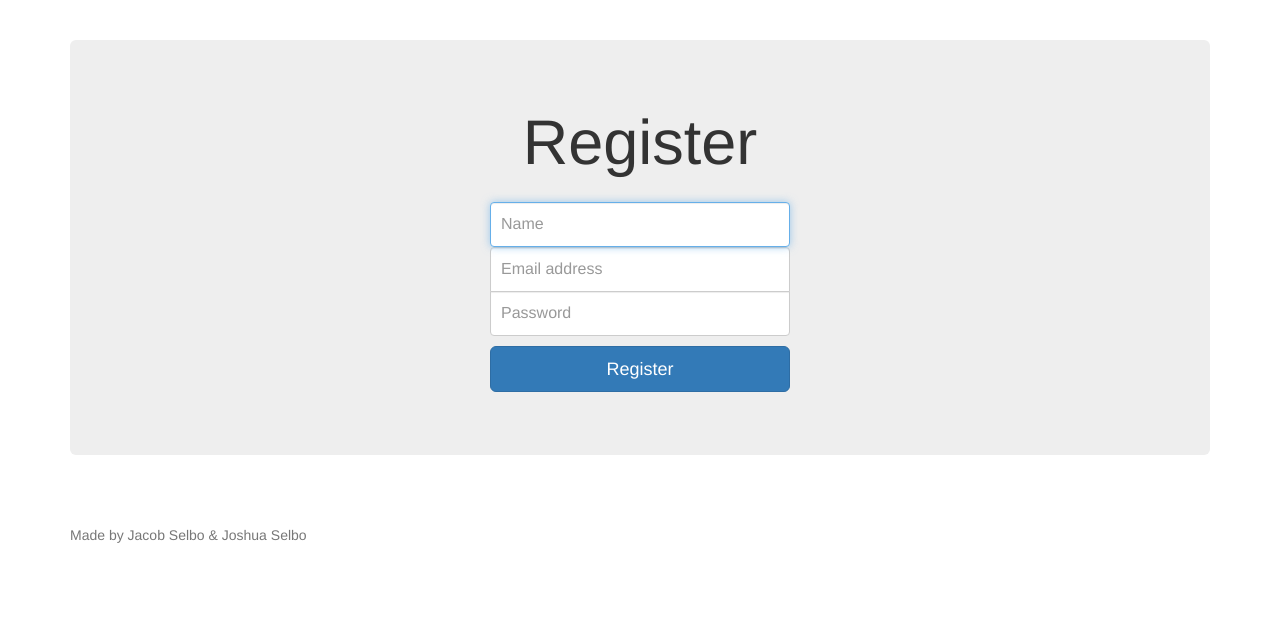
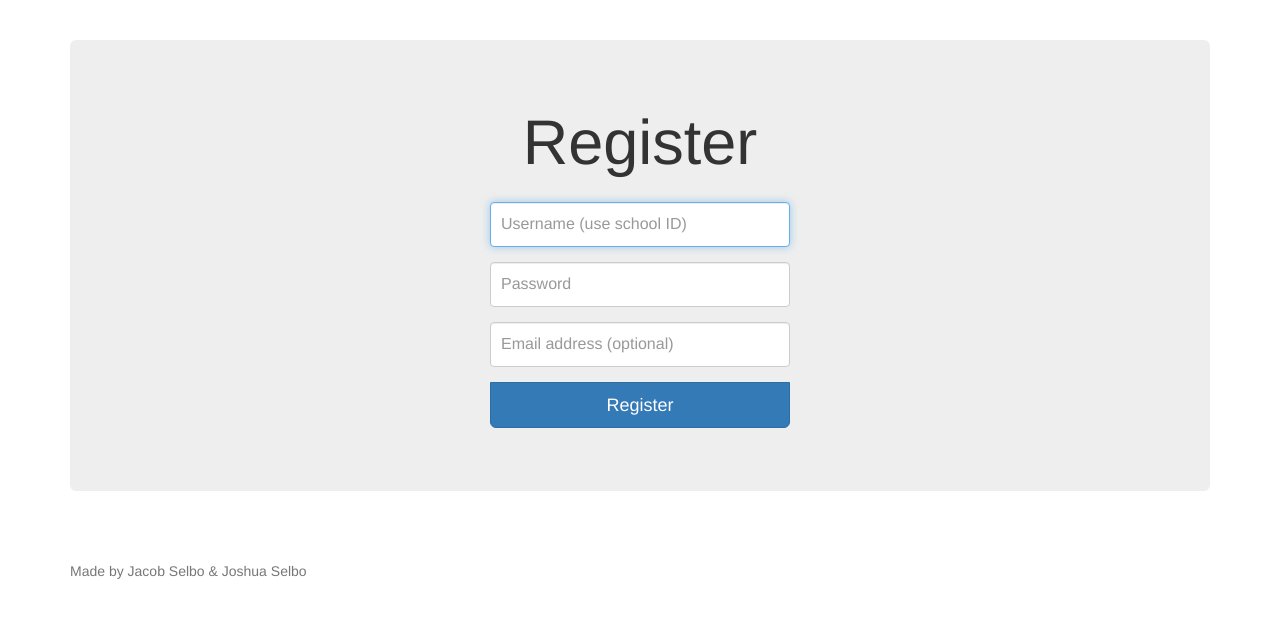
Before and after one commit to jselbo/book-checkin, a Flask app: page /register in a window 1280 px wide. Shown: the part 52-670 px from the top of the page. Run offline with Flask 2, Linux system fonts and the light colour scheme; some libraries are stand-ins or nearby versions.

Commit message:
Implementing some register Javascript

```diff
--- a/app.py
+++ b/app.py
@@ -26,20 +26,26 @@ def login():
 def checkin():
   return render_template('checkin.html')
 
-@app.route('/do_sign_up', methods=['POST'])
+@app.route('/do_register', methods=['POST'])
 def do_sign_up():
-  name = request.form['inputName']
+  username = request.form['inputName']
+  password = request.form['inputPassword']
   email = request.form['inputEmail']
-  password = request.form['inputPassword']
 
-  if name and email and password:
-    cursor = mysql.connection.cursor()
-    cursor.execute('''SELECT * FROM TestTable''')
-    rows = cursor.fetchall()
+  # Validate fields
+  errors = {}
+  if not username:
+    errors['inputName'] = 'Please enter a username'
+  if not password:
+    errors['inputPassword'] = 'Please enter a password'
+  if errors:
+    return json.dumps({'errors': errors})
 
-    return json.dumps({'html': '<span>{}</span>'.format(rows)})
-  else:
-    return json.dumps({'html': '<span>Enter all fields please</span>'})
+  cursor = mysql.connection.cursor()
+  cursor.execute('''SELECT * FROM TestTable''')
+  rows = cursor.fetchall()
+
+  return json.dumps({'html': '<span>{}</span>'.format(rows)})
 
 if __name__ == '__main__':
   app.run(host='0.0.0.0', debug=True)
--- a/static/css/signup.css
+++ b/static/css/signup.css
@@ -22,13 +22,8 @@
 .form-signin .form-control:focus {
   z-index: 2;
 }
-.form-signin input[type="email"] {
-  margin-bottom: -1px;
-  border-bottom-right-radius: 0;
-  border-bottom-left-radius: 0;
-}
-.form-signin input[type="password"] {
-  margin-bottom: 10px;
+.form-signin button {
+  margin-top: 10px;
   border-top-left-radius: 0;
   border-top-right-radius: 0;
 }
--- a/templates/layout.html
+++ b/templates/layout.html
@@ -46,7 +46,7 @@
     <br />
     <footer class="footer">
       {% block footer %}
-        <p class="text-muted">Made by Jacob Selbo & Joshua Selbo</p>
+        <p class="text-muted">Made by Jacob Selbo &amp; Joshua Selbo</p>
       {% endblock %}
     </div>
   </div>
--- a/templates/register.html
+++ b/templates/register.html
@@ -10,30 +10,65 @@
 {% block content %}
   <div class="jumbotron">
     <h1 class = "text-center">Register</h1>
-    <form class="form-signin">
-    <label for="inputName" class="sr-only">Name</label>
-    <input type="name" name="inputName" id="inputName" class="form-control" placeholder="Name" required autofocus>
-    <label for="inputEmail" class="sr-only">Email address</label>
-    <input type="email" name="inputEmail" id="inputEmail" class="form-control" placeholder="Email address" required autofocus>
-    <label for="inputPassword" class="sr-only">Password</label>
-    <input type="password" name="inputPassword" id="inputPassword" class="form-control" placeholder="Password" required>
+    <form class="form-signin" id="registerForm">
+      <div class="form-group">
+        <label for="inputName" class="sr-only">Username</label>
+        <input type="name" name="inputName" id="inputName" class="form-control" placeholder="Username (use school ID)" required autofocus>
+        <span class="help-block"></span>
+      </div>
+      <div class="form-group">
+        <label for="inputPassword" class="sr-only">Password</label>
+        <input type="password" name="inputPassword" id="inputPassword" class="form-control" placeholder="Password" required>
+        <span class="help-block"></span>
+      </div>
+      <div class="form-group">
+        <label for="inputEmail" class="sr-only">Email address</label>
+        <input type="email" name="inputEmail" id="inputEmail" class="form-control" placeholder="Email address (optional)" autofocus>
+        <span class="help-block"></span>
+      </div>
 
-    <button id="btnSignUp" class="btn btn-lg btn-primary btn-block" type="button">Register</button>
-  </form>
+      <button id="btnSignUp" class="btn btn-lg btn-primary btn-block" type="button">Register</button>
+    </form>
+    <div class="alert alert-danger" role="alert" id="failureAlert" style="display: none;">
+    </div>
   </div>
 {% endblock %}
 
 {% block scripts %}
   {{ super() }}
-  <script>
+  <script type="text/javascript">
     $(function() {
       $('#btnSignUp').click(function() {
+        var registerButton = $(this);
+        registerButton.attr('disabled', 'disabled')
+
         $.ajax({
-          url: '/do_sign_up',
+          url: '/do_register',
           data: $('form').serialize(),
           type: 'POST',
           success: function(response) {
-            console.log(response);
+            response = $.parseJSON(response)
+            if ('errors' in response) {
+              errors = response['errors'];
+              $('#registerForm').children('.form-group').each(function() {
+                inputID = $(this).children('input').attr('id');
+                if (inputID in errors) {
+                  $(this).addClass('has-error');
+                  $(this).children('.help-block').text(errors[inputID]);
+                } else {
+                  $(this).removeClass('has-error');
+                  $(this).children('.help-block').text('');
+                }
+
+                registerButton.removeAttr('disabled');
+              });
+            } else {
+              $('#failureAlert')
+                .css('display', '')
+                .text('We could not register you at this time.')
+
+              registerButton.removeAttr('disabled');
+            }
           },
           error: function(error) {
             console.log(error);
```
